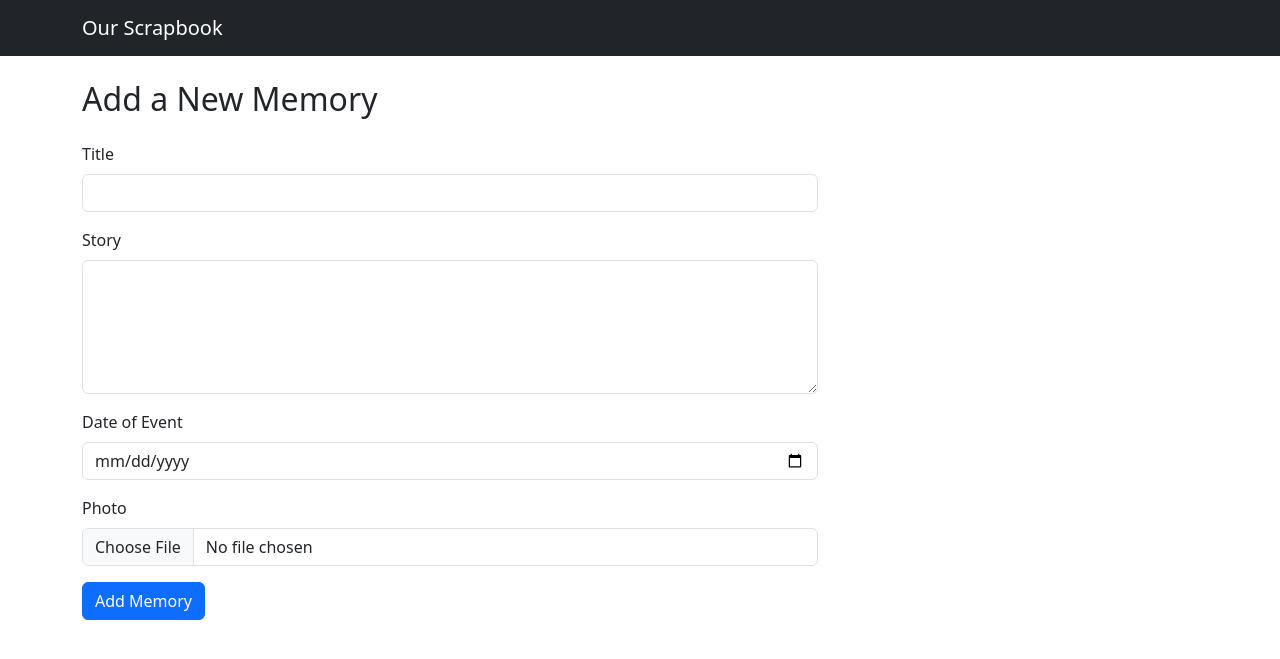
After one commit to ifdanish/ourscrapbook, a Flask app: page /add in a window 1280 px wide. The commit adds this page. Shown: the top 659 px of the page. Run offline with Flask 2, Linux system fonts and the light colour scheme; some libraries are stand-ins or nearby versions.

Commit message:
feature: addMemoryForm+Routes

```diff
--- a/app.py
+++ b/app.py
@@ -1,5 +1,7 @@
-from flask import Flask, render_template
+from flask import Flask, render_template, redirect, url_for, flash, request
 from models import db, Memory
+from werkzeug.utils import secure_filename
+from forms import MemoryForm
 import os
 
 app = Flask(__name__)
@@ -10,9 +12,35 @@ app.config['MONGODB_SETTINGS'] = {
     'host': 'localhost',
     'port': 27017
 }
-app.config['UPLOAD_FOLDER'] = 'static/uploads'
+app.config['UPLOAD_FOLDER'] = 'uploads'
 
 db.init_app(app)
+
+@app.route('/add', methods=['GET', 'POST'])
+def add_memory():
+    form = MemoryForm()
+    if form.validate_on_submit():
+        # --- Handle the file upload ---
+        file = form.photo.data
+        # Use secure_filename to prevent malicious filenames
+        filename = secure_filename(file.filename)
+        # Construct the full save path
+        filepath = os.path.join(app.config['UPLOAD_FOLDER'], filename)
+        file.save(filepath)
+
+        # --- Create a new Memory object and save to database ---
+        new_memory = Memory(
+            title=form.title.data,
+            story=form.story.data,
+            event_date=form.event_date.data,
+            image_filename=filename # Save only the filename
+        )
+        new_memory.save()
+
+        flash('New memory added successfully!', 'success')
+        return redirect(url_for('home'))
+
+    return render_template('add_memory.html', form=form)
 
 @app.route('/')
 def home():
--- /dev/null
+++ b/forms.py
@@ -0,0 +1,17 @@
+from flask_wtf import FlaskForm
+from wtforms import StringField, TextAreaField, DateField, FileField, SubmitField
+from wtforms.validators import DataRequired, Regexp
+from flask_wtf.file import FileField, FileRequired, FileAllowed
+
+class MemoryForm(FlaskForm):
+    title = StringField('Title', validators=[DataRequired()])
+    story = TextAreaField('Story', validators=[DataRequired()])
+    event_date = DateField('Date of Event', format='%Y-%m-%d', validators=[DataRequired()])
+
+    # Use the correct file validators instead of Regexp
+    photo = FileField('Photo', validators=[
+        FileRequired(),
+        FileAllowed(['jpg', 'png', 'gif', 'jpeg'], 'Images only!')
+    ])
+
+    submit = SubmitField('Add Memory')
--- /dev/null
+++ b/templates/add_memory.html
@@ -0,0 +1,33 @@
+{% extends "base.html" %}
+{% block content %}
+    <h1 class="h2 mb-4">Add a New Memory</h1>
+    <div class="row">
+        <div class="col-md-8">
+            <form method="POST" enctype="multipart/form-data">
+                {{ form.hidden_tag() }} <div class="mb-3">
+                    {{ form.title.label(class="form-label") }}
+                    {{ form.title(class="form-control") }}
+                </div>
+
+                <div class="mb-3">
+                    {{ form.story.label(class="form-label") }}
+                    {{ form.story(class="form-control", rows=5) }}
+                </div>
+
+                <div class="mb-3">
+                    {{ form.event_date.label(class="form-label") }}
+                    {{ form.event_date(class="form-control") }}
+                </div>
+
+                <div class="mb-3">
+                    {{ form.photo.label(class="form-label") }}
+                    {{ form.photo(class="form-control") }}
+                </div>
+
+                <div class="mb-3">
+                    {{ form.submit(class="btn btn-primary") }}
+                </div>
+            </form>
+        </div>
+    </div>
+{% endblock %}
--- a/templates/home.html
+++ b/templates/home.html
@@ -2,7 +2,7 @@
 {% block content %}
 <div class="d-flex justify-content-between align-items-center mb-4">
     <h1 class="h2">Our Memories</h1>
-    <a href="#" class="btn btn-primary">Add New Memory</a>
+    <a href="{{ url_for('add_memory') }}" class="btn btn-primary">Add New Memory</a>
 </div>
 
 {% for memory in memories %}
```
Also changed, not shown: static/css/style.css (added).
